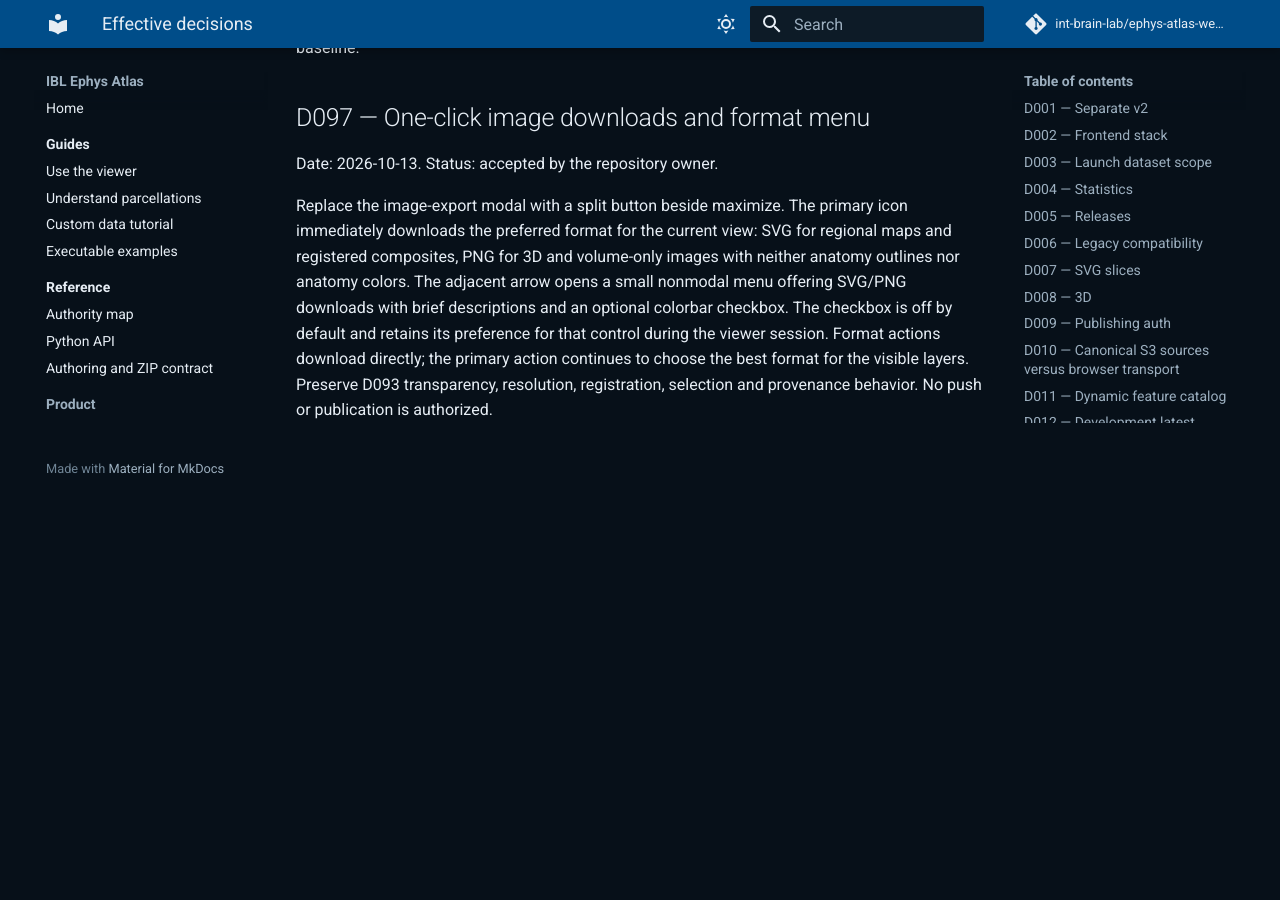
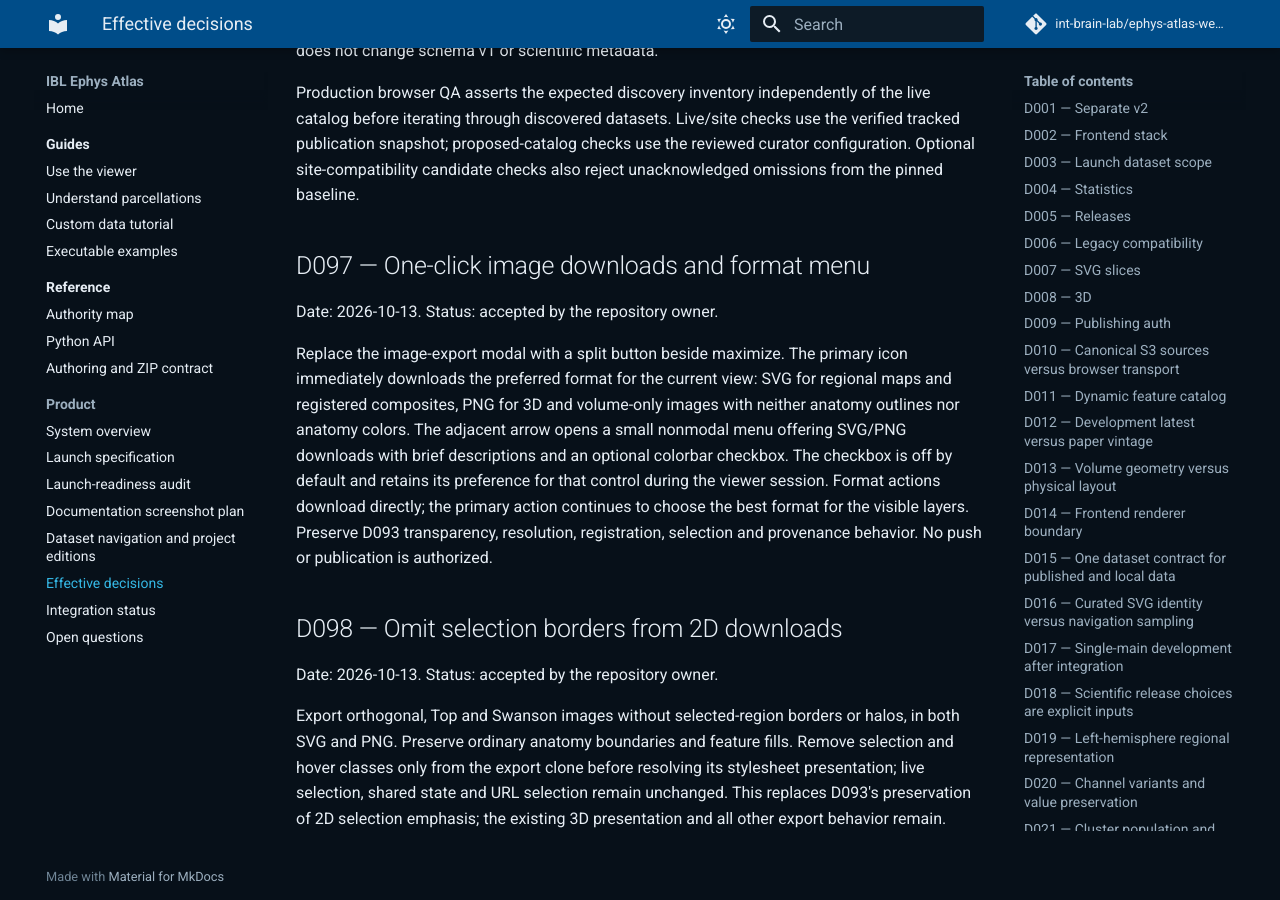
Before and after one commit to int-brain-lab/ephys-atlas-web-v2, an MkDocs documentation site: the page built from docs/DECISIONS.md, in a window 1280 px wide and 900 px high, scrolled down 61916 px. Built offline with MkDocs 1.6.1 and Material for MkDocs 9.7.7, drawn with Linux system fonts in a browser that asks for light colours; comment, search, counter and statistics services are not loaded; before the commit the page ends 62408 px from its top, so only the background shows below that; some of the changed text lies outside the part shown.

Commit message:
Omit selection outlines from downloaded images

```diff
--- a/docs/DECISIONS.md
+++ b/docs/DECISIONS.md
@@ -105,6 +105,7 @@
 | D094 | Restore Brain-Wide Map discovery | accepted | 2026-10-13 | restore the existing BWM project, edition and immutable release removed by 8cedce8; preserve W39, Genomics, Lipidome and current defaults; production promotion remains separate |
 | D096 | Reject unintended catalog removals | accepted | 2026-10-13 | preserve exposed projects, datasets, releases and editions by default; intentional retirement requires exact baseline hash, removal inventory, reason and decision; independent production inventory QA |
 | D097 | One-click image downloads and format menu | accepted | 2026-10-13 | primary button downloads immediately; adjacent arrow exposes colorbar and alternate SVG/PNG actions with brief descriptions; refines D093 interaction |
+| D098 | Omit selection borders from 2D downloads | accepted | 2026-10-13 | exported SVG/PNG omit selected-region strokes and halos; normal anatomy boundaries, feature colors and live selection remain; refines D093 |
 
 ## D001 — Separate v2
 
@@ -2380,3 +2381,14 @@
 the primary action continues to choose the best format for the visible layers.
 Preserve D093 transparency, resolution, registration, selection and provenance
 behavior. No push or publication is authorized.
+
+## D098 — Omit selection borders from 2D downloads
+
+Date: 2026-10-13. Status: accepted by the repository owner.
+
+Export orthogonal, Top and Swanson images without selected-region borders or
+halos, in both SVG and PNG. Preserve ordinary anatomy boundaries and feature
+fills. Remove selection and hover classes only from the export clone before
+resolving its stylesheet presentation; live selection, shared state and URL
+selection remain unchanged. This replaces D093's preservation of 2D selection
+emphasis; the existing 3D presentation and all other export behavior remain.
```
Also changed, not shown: docs/INTEGRATION_STATUS.md (+2 -2 lines), docs/guides/using-the-viewer.md (+3 -2 lines), 2 other files.
